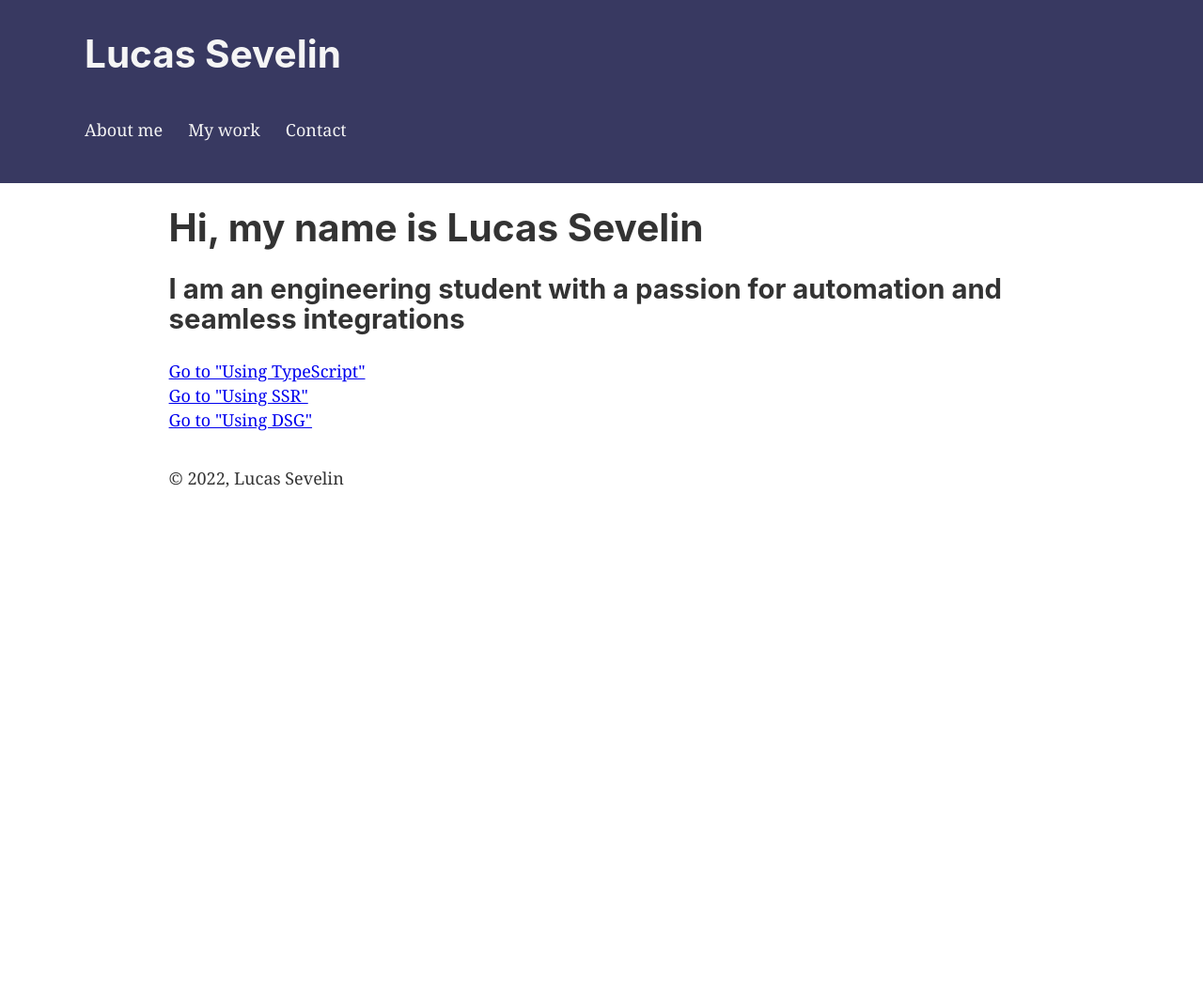
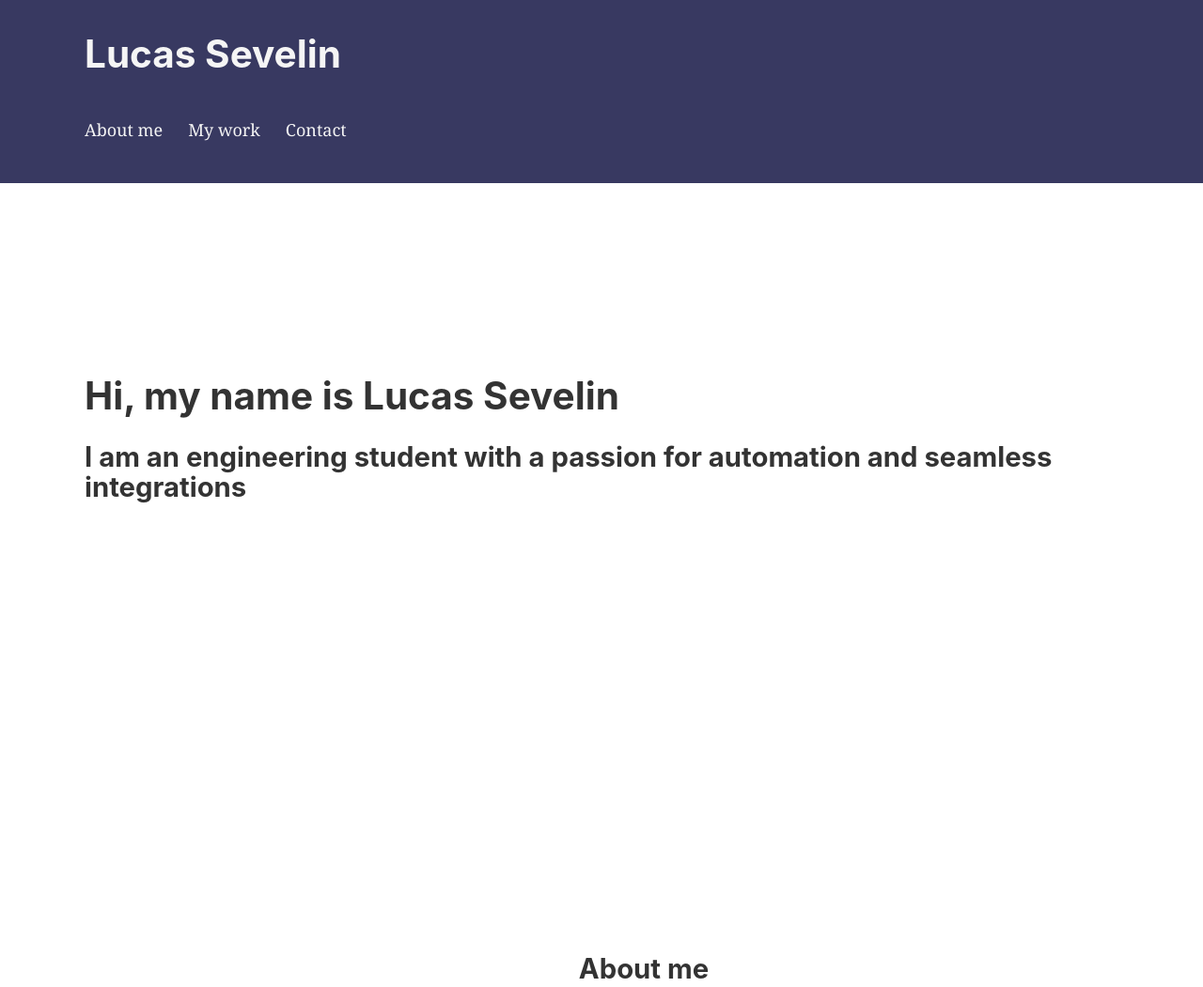
Before and after one commit to lucassevelin/gatsby-portfolio, a Gatsby site: page / in a window 1280 px wide. Shown: the top 1051 px of the page at 94% size. Before the commit the page ends 800 px from the top, so only its background shows below. Built offline with nearby package versions, Linux system fonts and the light colour scheme; Gatsby itself is replaced by a stand-in of ours.

Commit message:
Lots of styling

```diff
--- a/src/components/header.js
+++ b/src/components/header.js
@@ -14,9 +14,9 @@ const Header = ({ siteTitle }) => (
       </h1>
       <div className={navbarItemsDiv}>
         <ul classNme={navbarItemsUl}>
-          <Link className={navbarItem} to="/">About me</Link>
-          <Link className={navbarItem} to="/">My work</Link>
-          <Link className={navbarItem} to="/">Contact</Link>
+          <Link className={navbarItem} to="#aboutMeDiv">About me</Link>
+          <Link className={navbarItem} to="#myWorkDiv">My work</Link>
+          <Link className={navbarItem} to="#contactMeDiv">Contact</Link>
         </ul>
       </div>
     </div>
--- a/src/components/layout.css
+++ b/src/components/layout.css
@@ -5,8 +5,14 @@ html {
   box-sizing: border-box;
   overflow-y: scroll;
 }
+
+* {
+  box-sizing: border-box;
+}
+
 body {
-  margin: 0;
+  height: 100vh;
+  width: 100vw;
   -webkit-font-smoothing: antialiased;
   -moz-osx-font-smoothing: grayscale;
   color: hsla(0, 0%, 0%, 0.8);
@@ -19,6 +25,12 @@ body {
   -webkit-font-feature-settings: "kern", "liga", "clig", "calt";
   font-feature-settings: "kern", "liga", "clig", "calt";
 }
+html, body {
+  margin: 0;
+  padding: 0;
+  border: 0;
+}
+
 article,
 aside,
 details,
@@ -596,6 +608,30 @@ pre tt:after {
   }
 }
 
+body::-webkit-scrollbar {
+  display: none;
+}
+
+/* Hide scrollbar for IE, Edge and Firefox */
+body {
+  -ms-overflow-style: none;  /* IE and Edge */
+  scrollbar-width: none;  /* Firefox */
+}
+
+
 .white {
   color: #f5f5f5;
 }
+
+.section {
+  height: 100vh;
+  width: 100vw;
+  padding: 0;
+  margin: 0;
+}
+
+.content {
+  padding-top: 12rem;
+  padding-left: 5rem;
+  z-index: 100;
+}
--- a/src/components/layout.js
+++ b/src/components/layout.js
@@ -26,19 +26,9 @@ const Layout = ({ children }) => {
   return (
     <>
       <Header siteTitle={data.site.siteMetadata?.title || `Title`} />
-      <div
-        style={{
-          margin: `0 auto`,
-          maxWidth: 960,
-          padding: `0 1.0875rem 1.45rem`,
-        }}
-      >
+      <div>
         <main>{children}</main>
-        <footer
-          style={{
-            marginTop: `2rem`,
-          }}
-        >
+        <footer>
           © {new Date().getFullYear()}, Lucas Sevelin
         </footer>
       </div>
--- a/src/css/index.module.css
+++ b/src/css/index.module.css
@@ -1,5 +1,18 @@
-.landingDiv {
+html, body {
     padding: 0;
     margin: 0;
-    border: 0;
 }
+
+.sectionHeader {
+ text-align: center;
+}
+
+.landingDiv {
+    background-color: red;
+}
+
+.landingHeader {
+    position: absolute;
+    top: 50%;
+    padding-left: 5rem;
+}
--- a/src/css/navbar.module.css
+++ b/src/css/navbar.module.css
@@ -1,3 +1,7 @@
+body, html {
+    margin: 0;
+    padding: 0;
+}
 h1 {
     padding: 0;
     margin: 0;
@@ -6,14 +10,16 @@ h1 {
 
 .navbarHeader {
     background-color: #383961;
-    margin-bottom: 1.45rem;
+    position: fixed;
+    top: 0;
+    width: 100%;
 }
 
 .navbarMainDiv {
     margin: 0 auto;
-    max-width: 960;
     padding: 2rem 0 1rem 0;
     overflow: hidden;
+    z-index: -1;
 }
 
 .whiteLink {
--- a/src/pages/index.js
+++ b/src/pages/index.js
@@ -4,14 +4,31 @@ import { StaticImage } from "gatsby-plugin-image"
 
 import Layout from "../components/layout"
 import Seo from "../components/seo"
-import { landingDiv } from "../css/index.module.css"
+import { landingDiv, aboutDiv, workDiv, contactDiv, sectionHeader, landingHeader } from "../css/index.module.css"
 
 const IndexPage = () => (
   <Layout>
     <Seo title="Home" />
-    <div className={landingDiv}>
-      <h1>Hi, my name is Lucas Sevelin</h1>
-      <h2>I am an engineering student with a passion for automation and seamless integrations</h2>
+    <div className={landingDiv} class="section">
+      <div class="content" className={landingHeader}>
+        <h1>Hi, my name is Lucas Sevelin</h1>
+        <h2>I am an engineering student with a passion for automation and seamless integrations</h2>
+      </div>
+    </div>
+    <div className={aboutDiv} id="aboutMeDiv" class="section">
+      <div class="content">
+        <h2 className={sectionHeader}>About me</h2>
+      </div>
+    </div>
+    <div className={workDiv} id="myWorkDiv" class="section">
+      <div class="content">
+        <h2 className={sectionHeader}>My work</h2>
+      </div>
+    </div>
+    <div className={contactDiv} id="contactMeDiv" class="section">
+      <div class="content">
+        <h2 className={sectionHeader}>Contact</h2>
+      </div>
     </div>
     <p>
       <Link to="/using-typescript/">Go to "Using TypeScript"</Link> <br />
```
